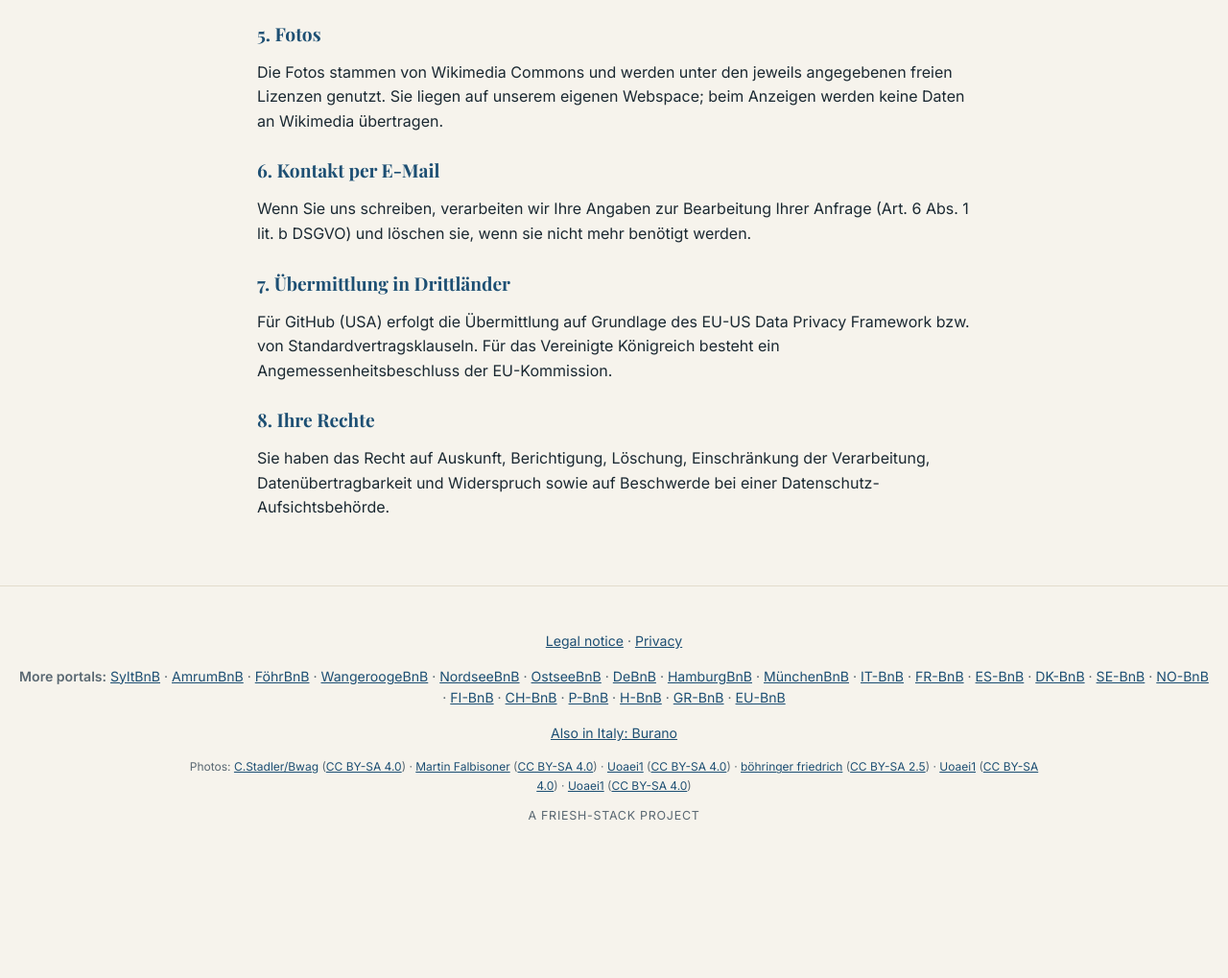
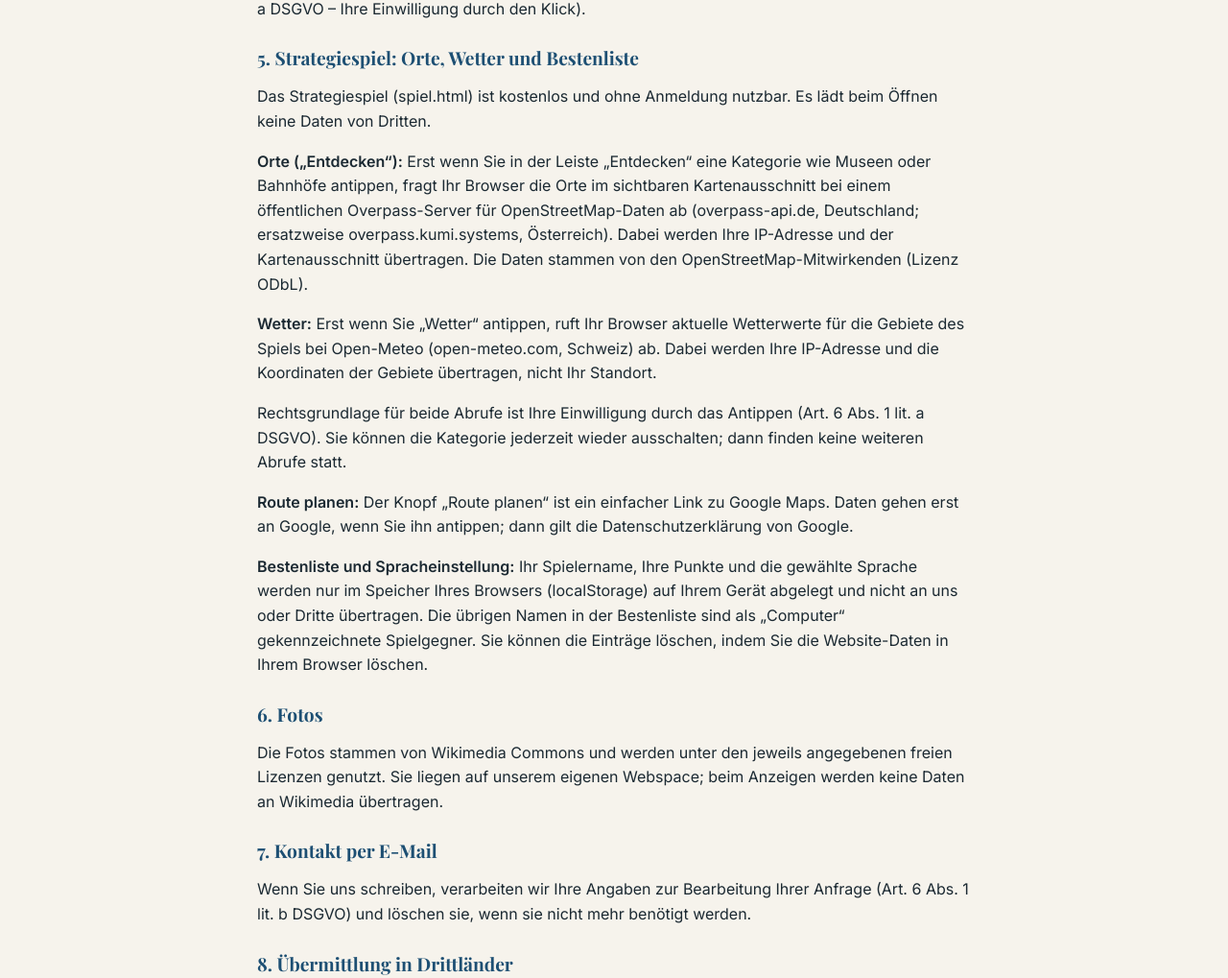
Before and after one commit to friesh-stack/abnb, a plain HTML site: page datenschutz.html in a window 1280 px wide. Shown: the part 755-1774 px from the top of the page at 96% size. Before the commit the page ends 1672 px from the top, so only its background shows below. Drawn offline with Linux system fonts and the light colour scheme.

Commit message:
Datenschutz: Abschnitt zum Strategiespiel (OpenStreetMap-Orte, Open-Meteo-Wetter, Bestenliste)
Co-Authored-By: Claude Opus 5.5 <noreply@anthropic.com>
Claude-Session: https://claude.ai/code/session_019g6JGLcBD6JnkC77hXNzPn

```diff
--- a/datenschutz.html
+++ b/datenschutz.html
@@ -24,18 +24,25 @@
 <h2>1. Verantwortlicher</h2>
 <p>Hans Fries, Im Dünenwald 4a, 18586 Ostseebad Mönchgut, E-Mail: friesh@gmx.de</p>
 <h2>2. Das Wichtigste in Kürze</h2>
-<p>Diese Website setzt keine Cookies, kein Tracking und keine Analyse-Werkzeuge ein. Schriften, Kartenbibliothek und Fotos werden von unserem eigenen Webspace geladen. Nur wenn Sie die Karte ausdrücklich laden, werden Kartenkacheln von OpenStreetMap abgerufen.</p>
+<p>Diese Website setzt keine Cookies, kein Tracking und keine Analyse-Werkzeuge ein. Schriften, Kartenbibliothek und Fotos werden von unserem eigenen Webspace geladen. Nur wenn Sie die Karte ausdrücklich laden, werden Kartenkacheln von OpenStreetMap abgerufen. Ebenso werden im Strategiespiel Orte und Wetter erst abgerufen, wenn Sie diese antippen.</p>
 <h2>3. Hosting und Server-Logfiles</h2>
 <p>Die Website wird über GitHub Pages bereitgestellt (GitHub Inc., 88 Colin P. Kelly Jr. Street, San Francisco, CA 94107, USA). Beim Aufruf verarbeitet GitHub technisch notwendige Daten wie IP-Adresse, Zeitpunkt und aufgerufene Seite, um die Seite auszuliefern und die Sicherheit zu gewährleisten (Art. 6 Abs. 1 lit. f DSGVO).</p>
 <h2>4. Karte (OpenStreetMap)</h2>
 <p>Die Karte wird erst nach Klick auf „Karte laden“ angezeigt. Dann werden Kartenkacheln von Servern der OpenStreetMap Foundation (St John’s Innovation Centre, Cowley Road, Cambridge, CB4 0WS, Vereinigtes Königreich) geladen; dabei wird Ihre IP-Adresse übertragen (Art. 6 Abs. 1 lit. a DSGVO – Ihre Einwilligung durch den Klick).</p>
-<h2>5. Fotos</h2>
+<h2>5. Strategiespiel: Orte, Wetter und Bestenliste</h2>
+<p>Das Strategiespiel (spiel.html) ist kostenlos und ohne Anmeldung nutzbar. Es lädt beim Öffnen keine Daten von Dritten.</p>
+<p><b>Orte („Entdecken“):</b> Erst wenn Sie in der Leiste „Entdecken“ eine Kategorie wie Museen oder Bahnhöfe antippen, fragt Ihr Browser die Orte im sichtbaren Kartenausschnitt bei einem öffentlichen Overpass-Server für OpenStreetMap-Daten ab (overpass-api.de, Deutschland; ersatzweise overpass.kumi.systems, Österreich). Dabei werden Ihre IP-Adresse und der Kartenausschnitt übertragen. Die Daten stammen von den OpenStreetMap-Mitwirkenden (Lizenz ODbL).</p>
+<p><b>Wetter:</b> Erst wenn Sie „Wetter“ antippen, ruft Ihr Browser aktuelle Wetterwerte für die Gebiete des Spiels bei Open-Meteo (open-meteo.com, Schweiz) ab. Dabei werden Ihre IP-Adresse und die Koordinaten der Gebiete übertragen, nicht Ihr Standort.</p>
+<p>Rechtsgrundlage für beide Abrufe ist Ihre Einwilligung durch das Antippen (Art. 6 Abs. 1 lit. a DSGVO). Sie können die Kategorie jederzeit wieder ausschalten; dann finden keine weiteren Abrufe statt.</p>
+<p><b>Route planen:</b> Der Knopf „Route planen“ ist ein einfacher Link zu Google Maps. Daten gehen erst an Google, wenn Sie ihn antippen; dann gilt die Datenschutzerklärung von Google.</p>
+<p><b>Bestenliste und Spracheinstellung:</b> Ihr Spielername, Ihre Punkte und die gewählte Sprache werden nur im Speicher Ihres Browsers (localStorage) auf Ihrem Gerät abgelegt und nicht an uns oder Dritte übertragen. Die übrigen Namen in der Bestenliste sind als „Computer“ gekennzeichnete Spielgegner. Sie können die Einträge löschen, indem Sie die Website-Daten in Ihrem Browser löschen.</p>
+<h2>6. Fotos</h2>
 <p>Die Fotos stammen von Wikimedia Commons und werden unter den jeweils angegebenen freien Lizenzen genutzt. Sie liegen auf unserem eigenen Webspace; beim Anzeigen werden keine Daten an Wikimedia übertragen.</p>
-<h2>6. Kontakt per E-Mail</h2>
+<h2>7. Kontakt per E-Mail</h2>
 <p>Wenn Sie uns schreiben, verarbeiten wir Ihre Angaben zur Bearbeitung Ihrer Anfrage (Art. 6 Abs. 1 lit. b DSGVO) und löschen sie, wenn sie nicht mehr benötigt werden.</p>
-<h2>7. Übermittlung in Drittländer</h2>
-<p>Für GitHub (USA) erfolgt die Übermittlung auf Grundlage des EU-US Data Privacy Framework bzw. von Standardvertragsklauseln. Für das Vereinigte Königreich besteht ein Angemessenheitsbeschluss der EU-Kommission.</p>
-<h2>8. Ihre Rechte</h2>
+<h2>8. Übermittlung in Drittländer</h2>
+<p>Für GitHub (USA) erfolgt die Übermittlung auf Grundlage des EU-US Data Privacy Framework bzw. von Standardvertragsklauseln. Für das Vereinigte Königreich und die Schweiz (Open-Meteo) besteht ein Angemessenheitsbeschluss der EU-Kommission.</p>
+<h2>9. Ihre Rechte</h2>
 <p>Sie haben das Recht auf Auskunft, Berichtigung, Löschung, Einschränkung der Verarbeitung, Datenübertragbarkeit und Widerspruch sowie auf Beschwerde bei einer Datenschutz-Aufsichtsbehörde.</p>
 </main>
 <footer class="fuss">
```
